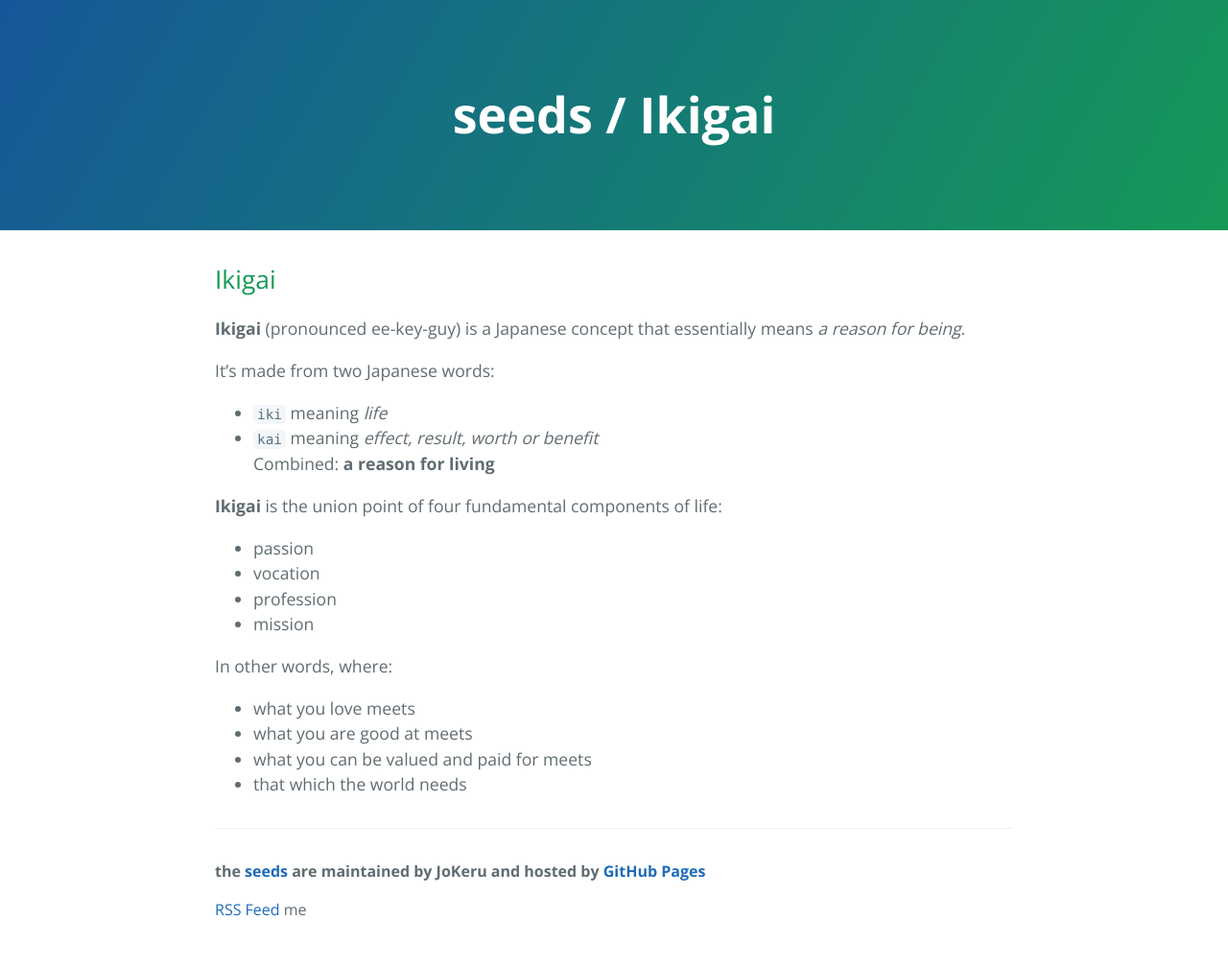
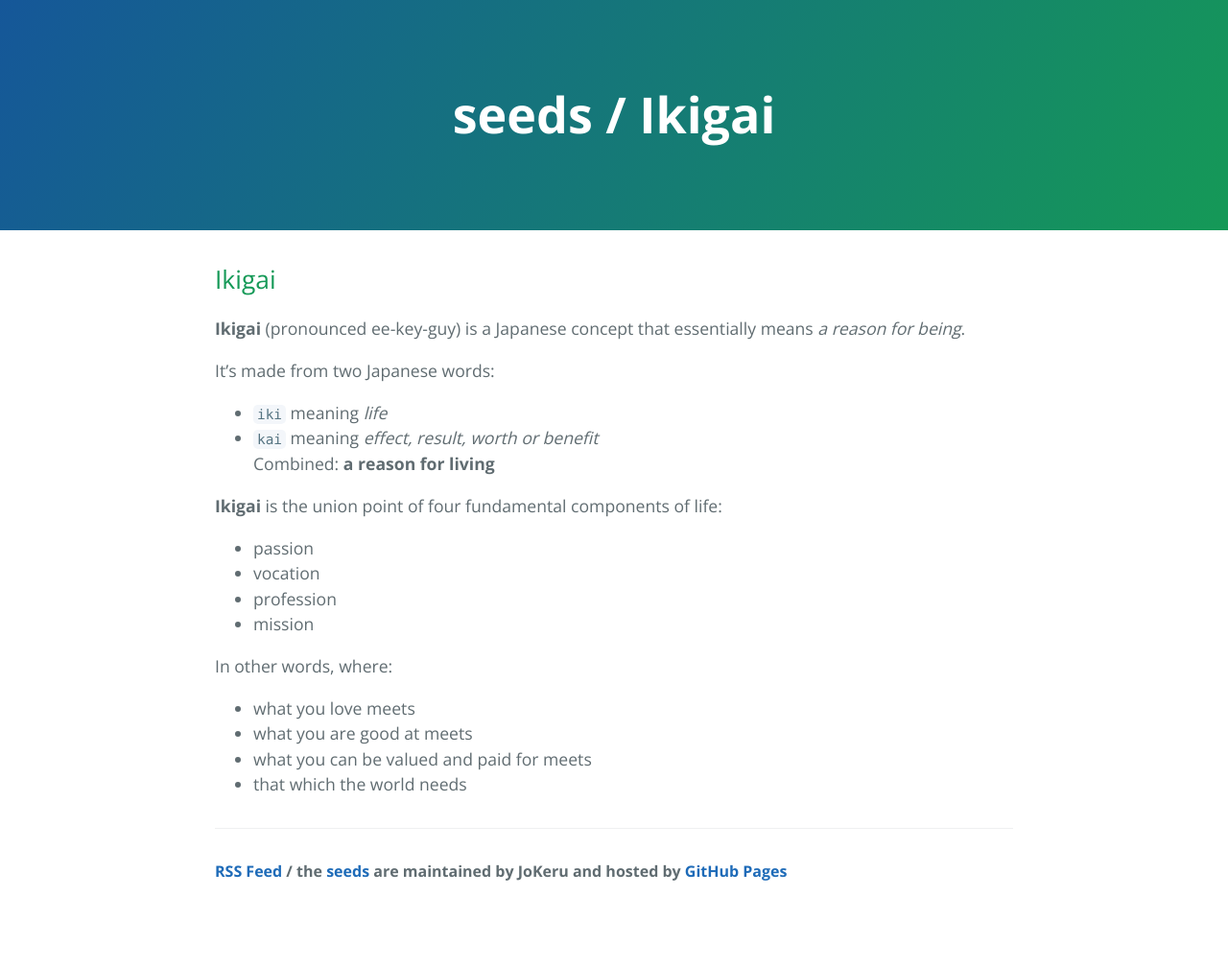
Before and after one commit to jokeru/seeds, a Jekyll site: the page built from _posts/2020-01-01-ikigai.md, in a window 1280 px wide. Shown: the whole page at 96% size. Built offline with Jekyll 4.4.1, drawn with Linux system fonts in a browser that asks for light colours; after the commit the page ends 952 px from its top, so only the background shows below that.

Commit message:
Update post.html

```diff
--- a/_layouts/post.html
+++ b/_layouts/post.html
@@ -30,8 +30,10 @@
       {{ content }}
 
       <footer class="site-footer">
-        <span class="site-footer-owner">the <a href="{{ '/' | absolute_url }}">{{ site.title }}</a> are maintained by {{ site.author }} and hosted by <a href="https://pages.github.com">GitHub Pages</a></span>
-        <p><a href="/feed.xml" target="_blank">RSS Feed</a> me</p>
+        <span class="site-footer-owner">
+          <a href="/feed.xml" target="_blank">RSS Feed</a> /
+          the <a href="{{ '/' | absolute_url }}">{{ site.title }}</a> are maintained by {{ site.author }} and hosted by <a href="https://pages.github.com">GitHub Pages</a>
+        </span>
       </footer>
 
     </main>
```
